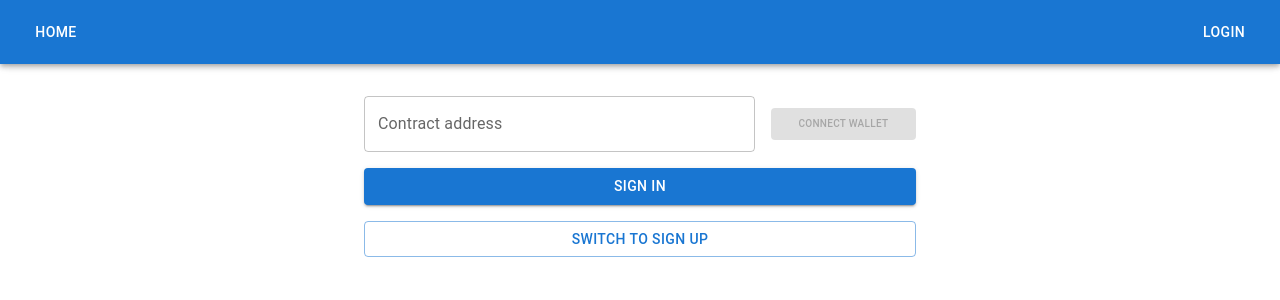
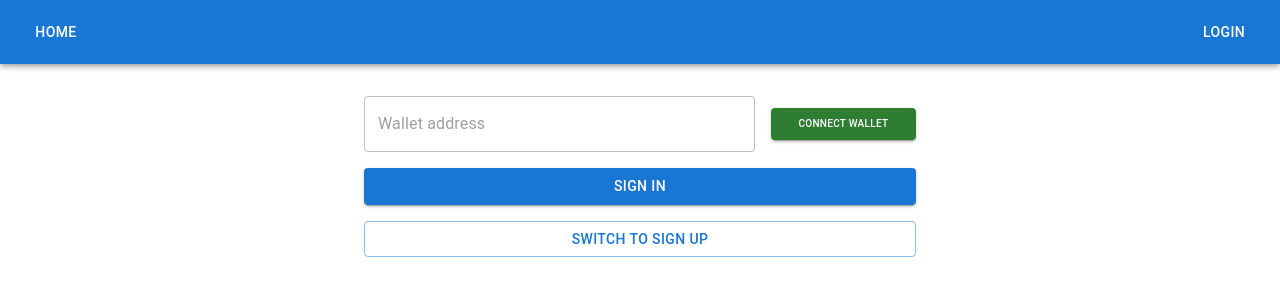
Before and after one commit to pawneetdev/web3-horse-race-bet, a React (Create React App) app in the folder horce-racing-fe/: page /login in a window 1280 px wide. Shown: the top 300 px of the page. Built offline with nearby package versions, Linux system fonts and the light colour scheme; a web font is replaced by a local one.

Commit message:
stable contract

```diff
--- a/horce-racing-fe/src/components/SigninSignup/SigninSignup.tsx
+++ b/horce-racing-fe/src/components/SigninSignup/SigninSignup.tsx
@@ -11,12 +11,7 @@ const SigninSignUpComponent: React.FC = () => {
   const [error, setError] = useState('');
   const { walletAddress, connectWallet, disconnectWallet, performSignIn, contract } = useContext(WalletContext);
   const navigate = useNavigate();
-  const [contractAddress, setContractAddress] = useState('');
   const [isLoading, setLoading] = useState(false);
-
-  const handleContractChange = (event: any) => {
-    setContractAddress(event.target.value);
-  }
 
   const handleSignIn = async() => {
     // Handle sign-in logic with walletAddress
@@ -42,7 +37,7 @@ const SigninSignUpComponent: React.FC = () => {
     if(walletAddress !== '') {
       disconnectWallet();
     } else {
-      connectWallet(contractAddress);
+      connectWallet();
     }
   }
 
@@ -86,11 +81,12 @@ const SigninSignUpComponent: React.FC = () => {
         <div className="wallet-flex">
         <TextField
             fullWidth
-            label="Contract address"
+            label="Wallet address"
             variant="outlined"
-            onInput={handleContractChange}
+            value={walletAddress}
+            disabled
           />
-          <Button disabled={ contractAddress === '' } className="btn" variant="contained" color={ walletAddress !== '' ? 'error' : 'success' } onClick={handleConnectContract}>
+          <Button disabled={ walletAddress !== '' } className="btn" variant="contained" color={ walletAddress !== '' ? 'error' : 'success' } onClick={handleConnectContract}>
             {walletAddress !== '' ? 'Disconnect wallet' : 'Connect Wallet'}
           </Button>
         </div>
--- a/horce-racing-fe/src/store/WalletContext.tsx
+++ b/horce-racing-fe/src/store/WalletContext.tsx
@@ -4,7 +4,7 @@ import abi from "../abi.json";
 interface WalletContextType {
   walletAddress: string;
   isConnected: boolean;
-  connectWallet: (contractAddress: string) => void;
+  connectWallet: () => void;
   disconnectWallet: () => Promise<boolean>;
   performSignIn: (user: any) => void;
   signer: any;
@@ -98,11 +98,12 @@ export const WalletProvider: React.FC<WalletContextProps> = ({ children }) => {
     setUser(user);
     await refreshRaces();
   }
-  const connectWallet = async (contractAddress: string) => {
+  const connectWallet = async () => {
     try {
       if ((window as any).ethereum) {
         // Request access to the user's MetaMask account
         const provider = new ethers.providers.Web3Provider((window as any).ethereum)
+        const contractAddress = '0x4a5142166d8a90c8d90d3c8e5ec46a0a19a7c21f';
         const accounts = await provider.send("eth_requestAccounts", []);
         console.log(await provider.getNetwork());
         const signer = provider.getSigner();
```
